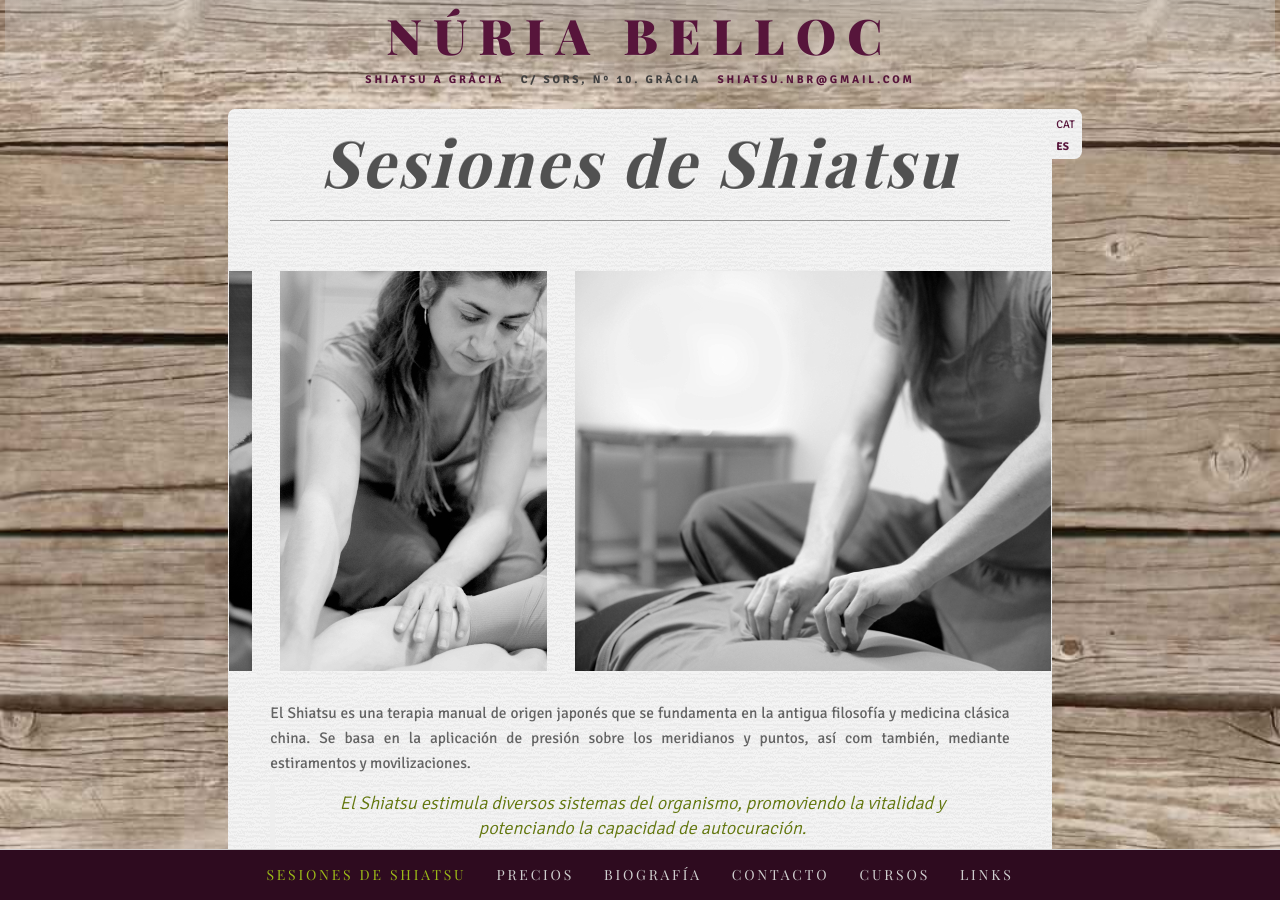
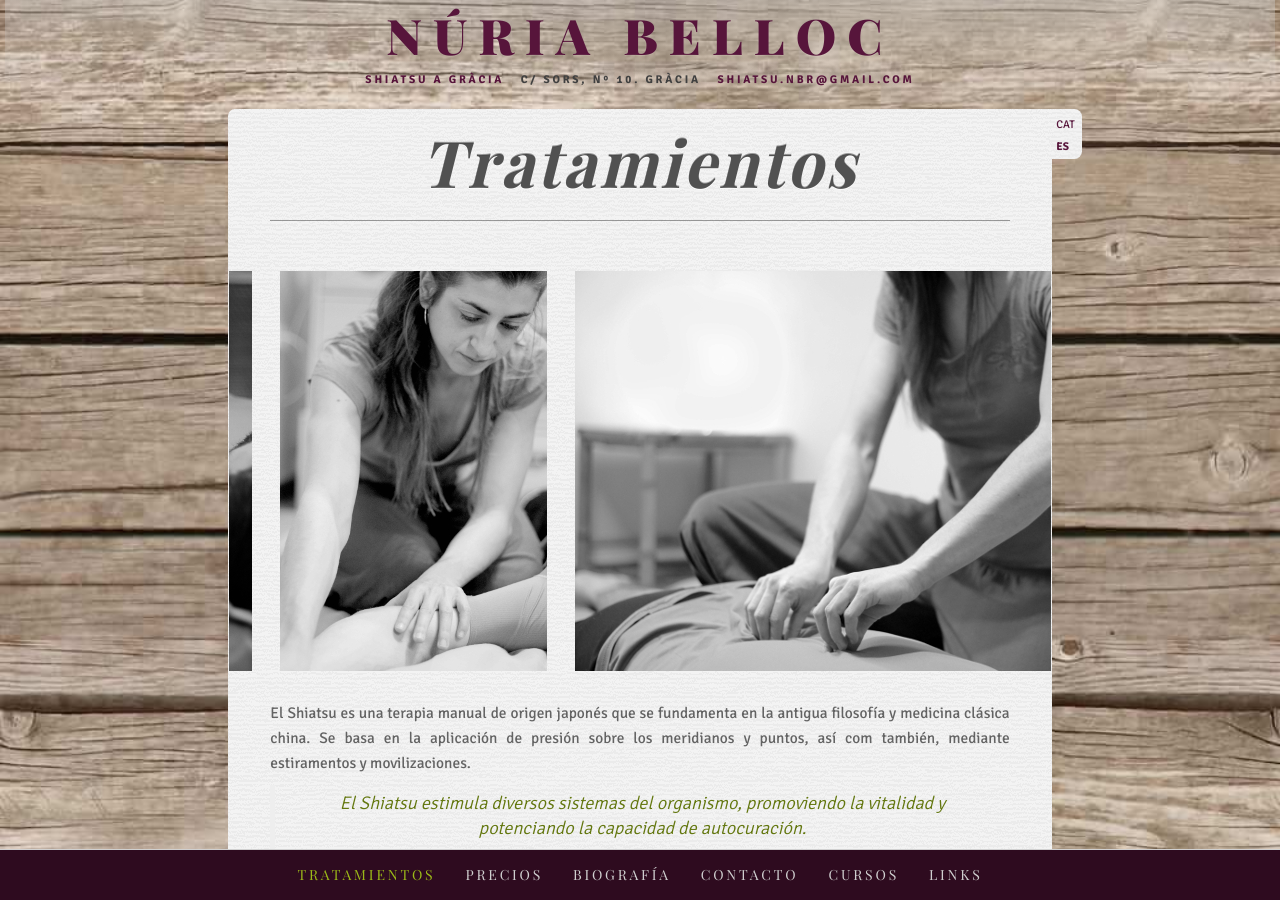
Before and after one commit to agustibr/shiatsu.nuriabelloc.com, a Jekyll site: the page built from es/1-sesiones.md, in a window 1280 px wide and 900 px high. Built offline with Jekyll 4.4.1, drawn with Linux system fonts in a browser that asks for light colours; some web fonts are replaced.

Commit message:
Updated 1-sesiones.md

```diff
--- a/es/1-sesiones.md
+++ b/es/1-sesiones.md
@@ -1,27 +1,27 @@
 ---
-title: Sesiones de Shiatsu
-description: "Sesiones de Shiatsu en Gracia, Barcelona."
+title: Tratamientos
+description: 'Sesiones de Shiatsu en Gracia, Barcelona.'
 menu: true
 permalink: es/
 sibling: sessions
 shiatsuCarousel:
-  - "sessio-shiatsu-nuriabelloc-01.jpg"
-  - "sessio-shiatsu-nuriabelloc-02.jpg"
-  - "sessio-shiatsu-nuriabelloc-03.jpg"
-  - "sessio-shiatsu-nuriabelloc-04.jpg"
-  - "sessio-shiatsu-nuriabelloc-05.jpg"
-  - "sessio-shiatsu-nuriabelloc-06.jpg"
-  - "sessio-shiatsu-nuriabelloc-07.jpg"
-  - "sessio-shiatsu-nuriabelloc-08.jpg"
-  - "sessio-shiatsu-nuriabelloc-09.jpg"
-  - "sessio-shiatsu-nuriabelloc-10.jpg"
+  - sessio-shiatsu-nuriabelloc-01.jpg
+  - sessio-shiatsu-nuriabelloc-02.jpg
+  - sessio-shiatsu-nuriabelloc-03.jpg
+  - sessio-shiatsu-nuriabelloc-04.jpg
+  - sessio-shiatsu-nuriabelloc-05.jpg
+  - sessio-shiatsu-nuriabelloc-06.jpg
+  - sessio-shiatsu-nuriabelloc-07.jpg
+  - sessio-shiatsu-nuriabelloc-08.jpg
+  - sessio-shiatsu-nuriabelloc-09.jpg
+  - sessio-shiatsu-nuriabelloc-10.jpg
 espaiCarousel:
-  - "logo-nuriabelloc-shiatsu.jpg"
-  - "espai-nuriabelloc-01.jpg"
-  - "espai-nuriabelloc-02.jpg"
-  - "espai-nuriabelloc-03.jpg"
-  - "espai-nuriabelloc-04.jpg"
-  - "espai-nuriabelloc-05.jpg"
+  - logo-nuriabelloc-shiatsu.jpg
+  - espai-nuriabelloc-01.jpg
+  - espai-nuriabelloc-02.jpg
+  - espai-nuriabelloc-03.jpg
+  - espai-nuriabelloc-04.jpg
+  - espai-nuriabelloc-05.jpg
 redirect_from:
   - es/sesiones/
 order: 1
```
